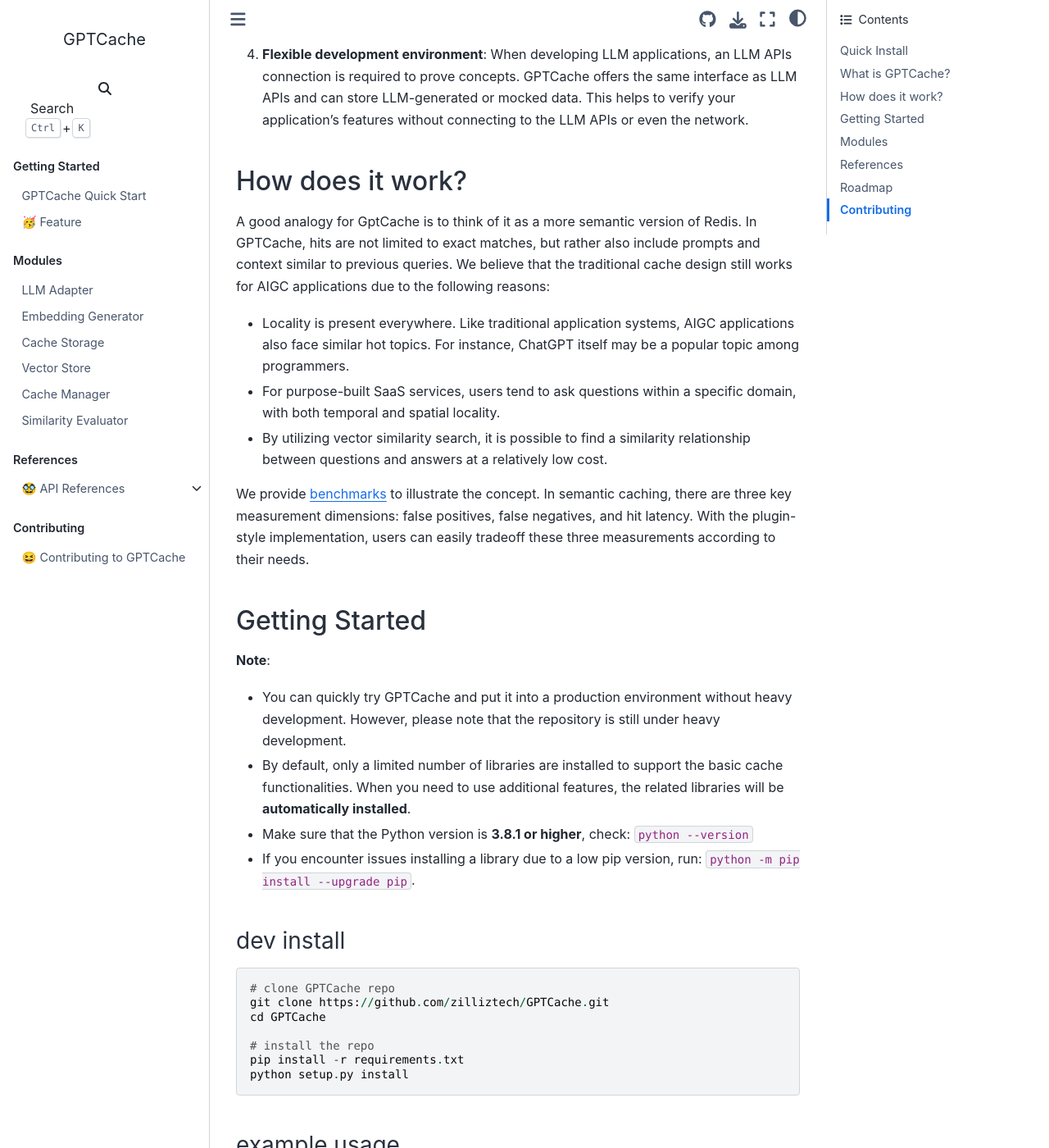
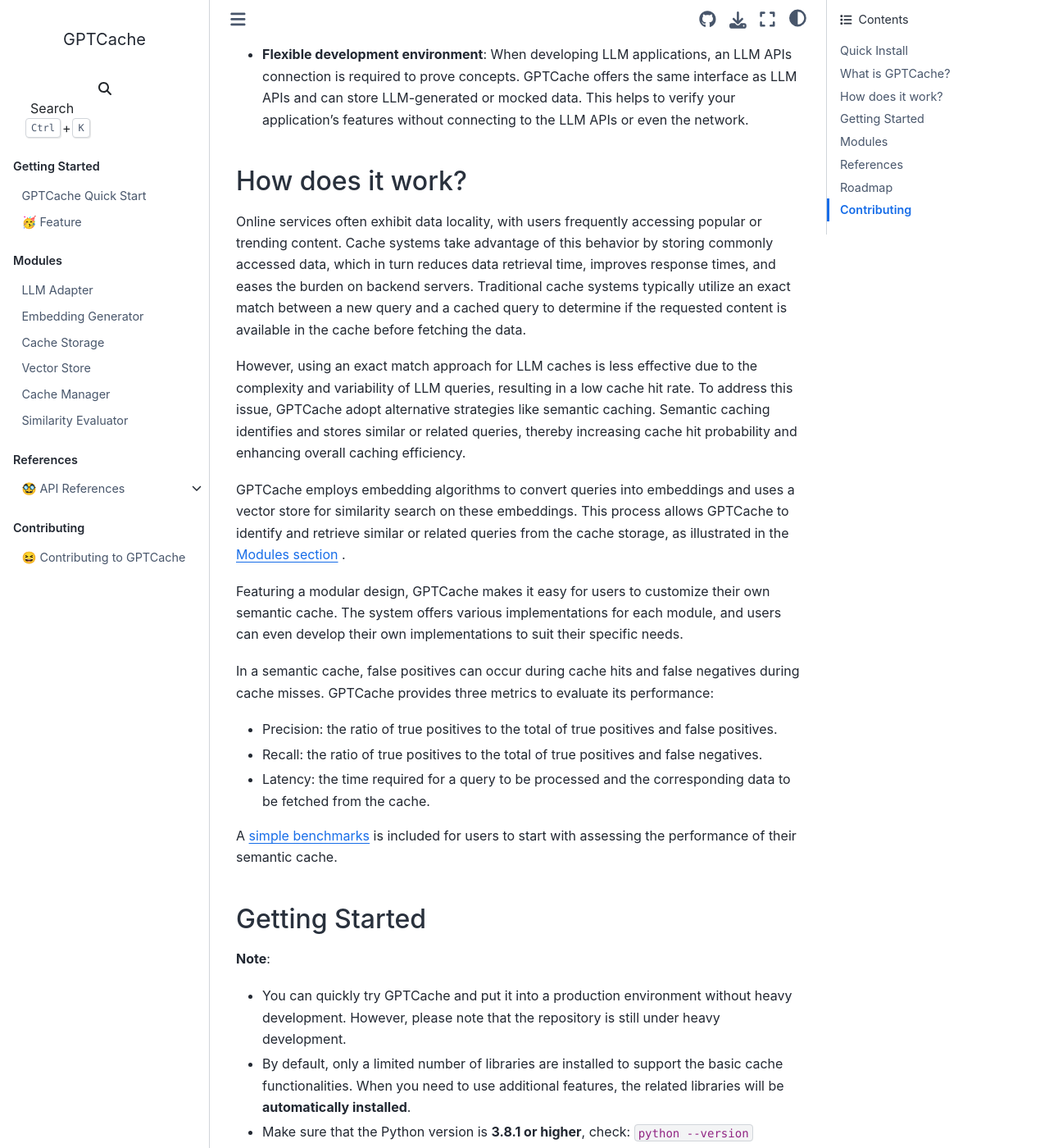
Before and after one commit to zilliztech/GPTCache, a Sphinx documentation site: the page built from docs/index.rst, in a window 1280 px wide and 1400 px high, scrolled down 1171 px. Shown: the whole window at 82% size. Built offline with Sphinx 7.4.7 and the Sphinx Book theme 1.1.4, drawn with Linux system fonts in a browser that asks for light colours.

Commit message:
Update docs
Signed-off-by: ruiyi.jiang <ruiyi.jiang@zilliz.com>

```diff
--- a/docs/index.rst
+++ b/docs/index.rst
@@ -42,22 +42,29 @@
 
 To tackle this challenge, we have created GPTCache, a project dedicated to building a semantic cache for storing LLM responses. This library offers the following primary benefits:
 
-1. **Decreased expenses**: Most LLM services charge fees based on a combination of number of requests and `token count <https://openai.com/pricing>`_. By caching query results, GPTCache reduces both the number of requests and the number of tokens sent to the LLM service. This minimizes the overall cost of using the service.
-2. **Enhanced performance**: LLMs employ generative AI algorithms to generate responses in real-time, a process that can sometimes be time-consuming. However, when a similar query is cached, the response time significantly improves, as the result is fetched directly from the cache, eliminating the need to interact with the LLM service. In most situations, GPTCache can also provide superior query throughput compared to standard LLM services.
-3. **Improved scalability and availability**: LLM services frequently enforce `rate limits <https://platform.openai.com/docs/guides/rate-limits>`_, which are constraints that APIs place on the number of times a user or client can access the server within a given timeframe. Hitting a rate limit means that additional requests will be blocked until a certain period has elapsed, leading to a service outage. With GPTCache, you can easily scale to accommodate an increasing volume of of queries, ensuring consistent performance as your application's user base expands.
-4. **Flexible development environment**: When developing LLM applications, an LLM APIs connection is required to prove concepts. GPTCache offers the same interface as LLM APIs and can store LLM-generated or mocked data. This helps to verify your application's features without connecting to the LLM APIs or even the network.
+- **Decreased expenses**: Most LLM services charge fees based on a combination of number of requests and `token count <https://openai.com/pricing>`_. By caching query results, GPTCache reduces both the number of requests and the number of tokens sent to the LLM service. This minimizes the overall cost of using the service.
+- **Enhanced performance**: LLMs employ generative AI algorithms to generate responses in real-time, a process that can sometimes be time-consuming. However, when a similar query is cached, the response time significantly improves, as the result is fetched directly from the cache, eliminating the need to interact with the LLM service. In most situations, GPTCache can also provide superior query throughput compared to standard LLM services.
+- **Improved scalability and availability**: LLM services frequently enforce `rate limits <https://platform.openai.com/docs/guides/rate-limits>`_, which are constraints that APIs place on the number of times a user or client can access the server within a given timeframe. Hitting a rate limit means that additional requests will be blocked until a certain period has elapsed, leading to a service outage. With GPTCache, you can easily scale to accommodate an increasing volume of of queries, ensuring consistent performance as your application's user base expands.
+- **Flexible development environment**: When developing LLM applications, an LLM APIs connection is required to prove concepts. GPTCache offers the same interface as LLM APIs and can store LLM-generated or mocked data. This helps to verify your application's features without connecting to the LLM APIs or even the network.
 
 How does it work?
 --------------------
 
-A good analogy for GptCache is to think of it as a more semantic version of Redis. In GPTCache, hits are not limited to exact matches, but rather also include prompts and context similar to previous queries. We believe that the traditional cache design still works for AIGC applications due to the following reasons:
+Online services often exhibit data locality, with users frequently accessing popular or trending content. Cache systems take advantage of this behavior by storing commonly accessed data, which in turn reduces data retrieval time, improves response times, and eases the burden on backend servers. Traditional cache systems typically utilize an exact match between a new query and a cached query to determine if the requested content is available in the cache before fetching the data.
 
-- Locality is present everywhere. Like traditional application systems, AIGC applications also face similar hot topics. For instance, ChatGPT itself may be a popular topic among programmers.
-- For purpose-built SaaS services, users tend to ask questions within a specific domain, with both temporal and spatial locality.
-- By utilizing vector similarity search, it is possible to find a similarity relationship between questions and answers at a relatively low cost.
+However, using an exact match approach for LLM caches is less effective due to the complexity and variability of LLM queries, resulting in a low cache hit rate. To address this issue, GPTCache adopt alternative strategies like semantic caching. Semantic caching identifies and stores similar or related queries, thereby increasing cache hit probability and enhancing overall caching efficiency.
 
-We provide `benchmarks <https://github.com/zilliztech/gpt-cache/blob/main/examples/benchmark/benchmark_sqlite_faiss_onnx.py>`_ to illustrate the concept. In semantic caching, there are three key measurement dimensions: false positives, false negatives, and hit latency. With the plugin-style implementation, users can easily tradeoff these three measurements according to their needs.
+GPTCache employs embedding algorithms to convert queries into embeddings and uses a vector store for similarity search on these embeddings. This process allows GPTCache to identify and retrieve similar or related queries from the cache storage, as illustrated in the `Modules section <https://github.com/zilliztech/GPTCache#-modules>`_ .
 
+Featuring a modular design, GPTCache makes it easy for users to customize their own semantic cache. The system offers various implementations for each module, and users can even develop their own implementations to suit their specific needs.
+
+In a semantic cache, false positives can occur during cache hits and false negatives during cache misses. GPTCache provides three metrics to evaluate its performance:
+
+- Precision: the ratio of true positives to the total of true positives and false positives.
+- Recall: the ratio of true positives to the total of true positives and false negatives.
+- Latency: the time required for a query to be processed and the corresponding data to be fetched from the cache.
+
+A `simple benchmarks <https://github.com/zilliztech/gpt-cache/blob/main/examples/benchmark/benchmark_sqlite_faiss_onnx.py>`_ is included for users to start with assessing the performance of their semantic cache.
 
 Getting Started
 --------------------
```
